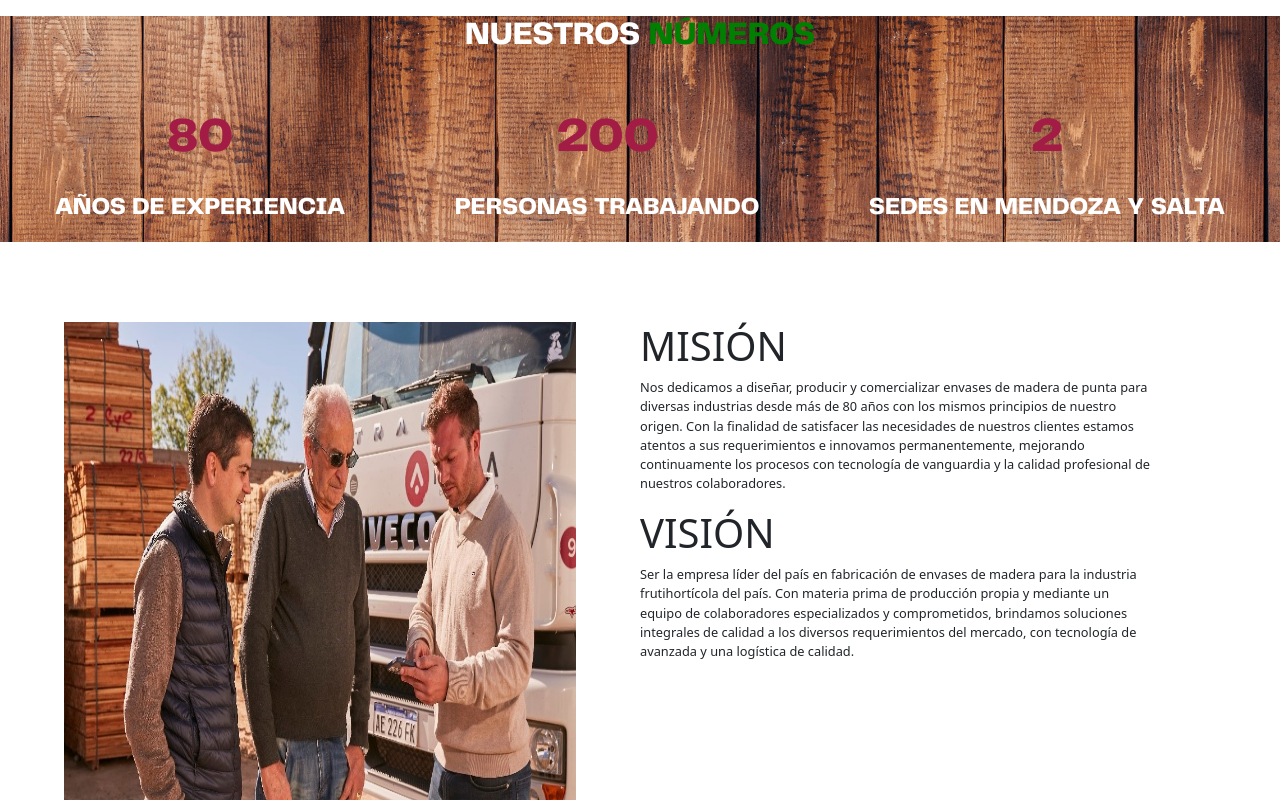
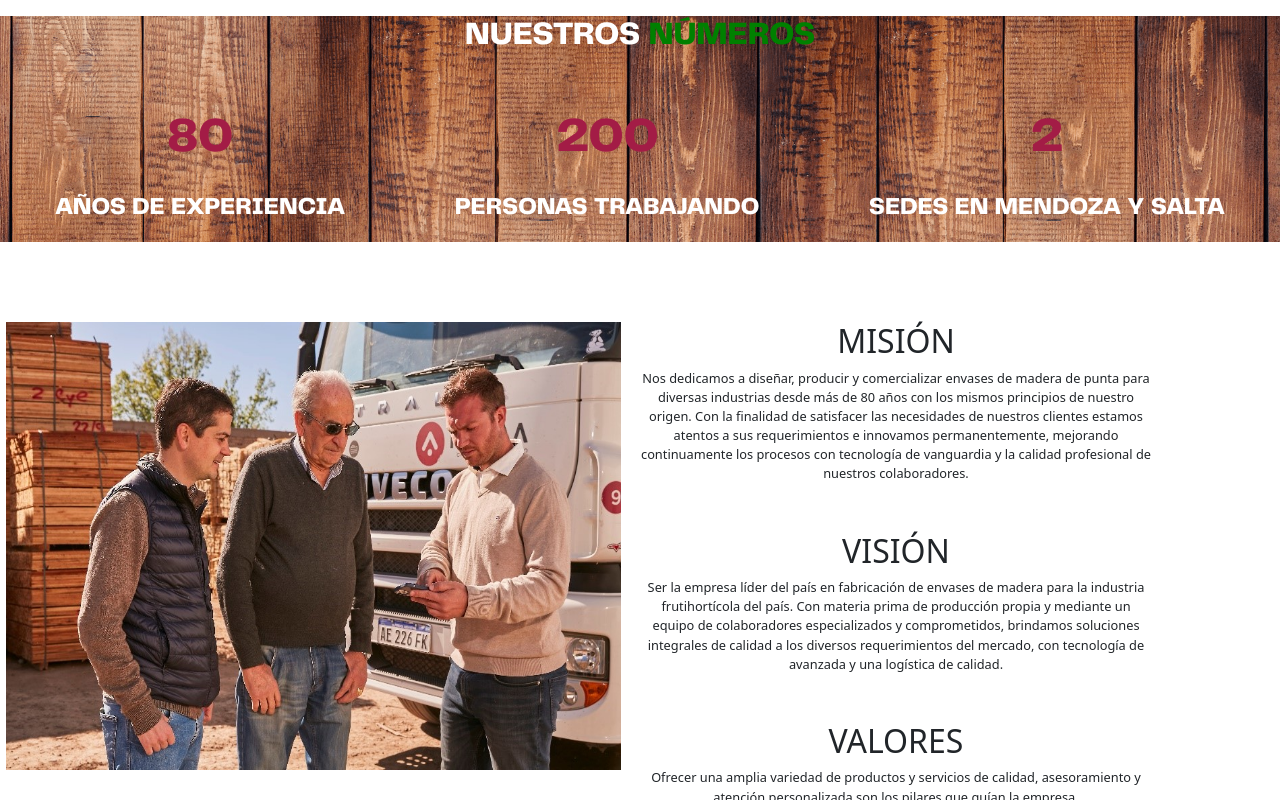
Before and after one commit to steve-ux/los-andes-envases, a React (Create React App) app: page /SobreNosotros in a window 1280 px wide. Shown: the part 2000-2800 px from the top of the page. Built offline with nearby package versions, Linux system fonts and the light colour scheme.

Commit message:
cambio de imágenes y se agregaron unos íconos

```diff
--- a/src/components/Navigator/Navbar.js
+++ b/src/components/Navigator/Navbar.js
@@ -8,7 +8,7 @@ const Nav = styled.nav`
   width: 100%;
   display: flex;
   justify-content: space-between;
-  background-color: rgba(0, 0, 0, 0);;
+  background-color: black;
   z-index: 20;
 
   .logo {
--- a/src/index.css
+++ b/src/index.css
@@ -103,15 +103,22 @@ a {
 .texto-valores {
   display: flex;
   flex-direction: column;
-  width: 40vw;
+  width: 40%;
+}
+.texto-valores h2 {
+  text-align: center;
+}
+.texto-valores p {
+  margin-bottom: 3rem;
 }
 .img-valores {
-  width: 40vw;
-  height: 45vw;
-  margin-left: 5vw;
+  width: 48vw;
+  height: 35vw;
+  margin-left: 0.5vw;
 }
 .text-nosotros-t {
   font-size: 0.8rem;
+  text-align: center;
 }
 .content-ultimo {
   display: flex;
@@ -706,7 +713,7 @@ textarea {
 /* Footer */
 
 .footerContainer {
-  background-color: rgba(0, 0, 0, 0);
+  background-color: rgb(0, 0, 0);
   color: var(--primary-color);
   font-family: var(--terciary-font);
   padding: 3rem;
--- a/src/pages/SobreNosotros.js
+++ b/src/pages/SobreNosotros.js
@@ -45,11 +45,11 @@ function About() {
           <img
             src={Image2}
             className="img-valores"
-            alt="Empleado frente a la cámara y un horno de fondo"
+            alt="El señor Puebla inspeccionando"
           />
         </div>
         <div className="texto-valores">
-          <h1>MISIÓN</h1>
+          <h2>MISIÓN</h2>
           <p className="text-nosotros-t">
             Nos dedicamos a diseñar, producir y comercializar envases de madera
             de punta para diversas industrias desde más de 80 años con los
@@ -59,7 +59,7 @@ function About() {
             los procesos con tecnología de vanguardia y la calidad profesional
             de nuestros colaboradores.
           </p>
-          <h1>VISIÓN</h1>
+          <h2>VISIÓN</h2>
           <p className="text-nosotros-t">
             Ser la empresa líder del país en fabricación de envases de madera
             para la industria frutihortícola del país. Con materia prima de
@@ -68,26 +68,14 @@ function About() {
             calidad a los diversos requerimientos del mercado, con tecnología de
             avanzada y una logística de calidad.
           </p>
-        </div>
-      </div>
-
-      <div className="content-ultimo">
-        <div className="textFinal">
-          <h1>VALORES</h1>
-          <p className="ultimo-text">
-            <br></br>
-            <br></br>
-            Ofrecer una amplia variedad de{" "}
-            <span className="resaltados">
+          <h2>VALORES</h2>
+          <p className="text-nosotros-t">Ofrecer una amplia variedad de
               productos y servicios de calidad,
-            </span>{" "}
             asesoramiento y atención personalizada son los pilares que guían la
             empresa.<br></br>
             La materia prima con que se elaboran los envases es producto de tala
-            de árboles propios sembrados para tal fin, asegurando el{" "}
-            <span className="resaltados">cuidado del medio ambiente</span> en
-            todos los aspectos y reduciendo el impacto ambiental.
-          </p>
+            de árboles propios sembrados para tal fin, asegurando el cuidado del medio ambiente en
+            todos los aspectos y reduciendo el impacto ambiental.</p>
         </div>
       </div>
       <div className="iconos-valores">
@@ -119,6 +107,7 @@ function About() {
         </div>
       </div>
 <br></br>
+<br></br>
       <Footer />
     </>
   );
```
